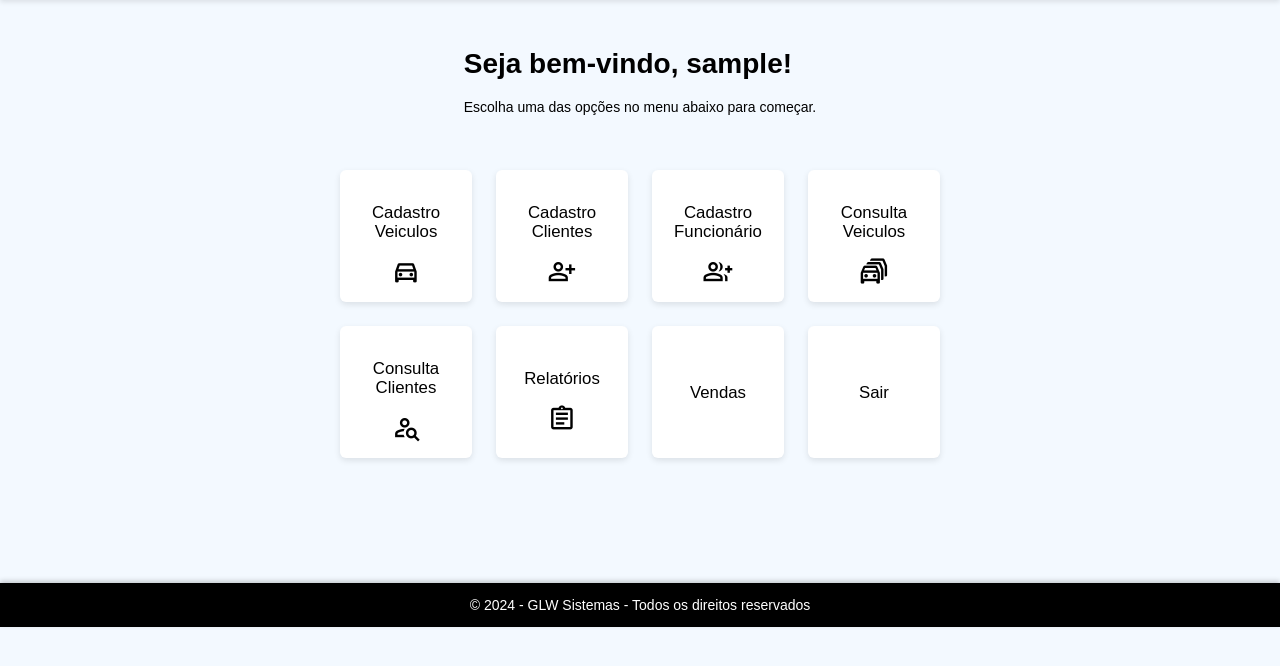
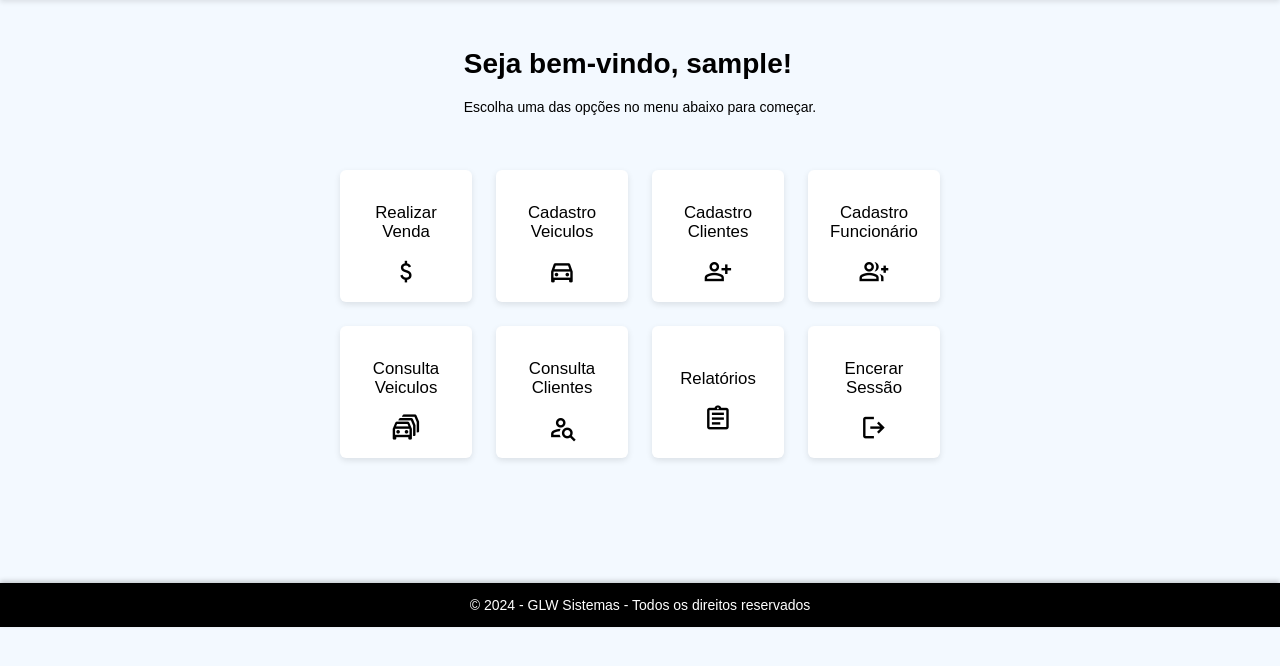
Before and after one commit to ga6rielsilva/Concessionaria, a Python web app: template Concessionaria/templates/index.html in a window 1280 px wide. Shown: the part 115-781 px from the top of the page. Run offline with Jinja, Linux system fonts and the light colour scheme; the template is opened without the code that fills it: most values are stand-ins (such as "Sample title", 1, 10 or a date in 2020).

Commit message:
Adiciona opção de realizar venda e encerar sessão no menu da homepage

```diff
--- a/Concessionaria/templates/index.html
+++ b/Concessionaria/templates/index.html
@@ -67,35 +67,37 @@
                 <p>Escolha uma das opções no menu abaixo para começar.</p>
             </div>
             <div class="main-menu">
+                <a href="{{ url_for('sale') }}" class="menu-item">
+                    <p>Realizar Venda</p>
+                    <i class="material-symbols-outlined menu-icon">attach_money</i>
+                </a>
                 <a href="{{ url_for('vehicle_register') }}" class="menu-item">
-                    <p>Cadastro <br> Veiculos</p>
-                    <i class="material-symbols-outlined">directions_car</i>
+                    <p>Cadastro Veiculos</p>
+                    <i class="material-symbols-outlined menu-icon">directions_car</i>
                 </a>
                 <a href="{{ url_for('customer_register') }}" class="menu-item">
-                    <p>Cadastro <br> Clientes</p>
+                    <p>Cadastro Clientes</p>
                     <i class="material-symbols-outlined menu-icon">person_add</i>
                 </a>
                 <a href="{{ url_for('employee_register') }}" class="menu-item">
-                    <p>Cadastro <br>Funcionário</p>
-                    <i class="material-symbols-outlined">group_add</i>
+                    <p>Cadastro Funcionário</p>
+                    <i class="material-symbols-outlined menu-icon">group_add</i>
                 </a>
                 <a href="{{ url_for('vehicle_search') }}" class="menu-item">
-                    <p>Consulta <br> Veiculos</p>
+                    <p>Consulta Veiculos</p>
                     <i class="material-symbols-outlined menu-icon">traffic_jam</i>
                 </a>
                 <a href="{{ url_for('customer_search') }}" class="menu-item">
-                    <p>Consulta <br> Clientes</p>
+                    <p>Consulta Clientes</p>
                     <i class="material-symbols-outlined menu-icon">person_search</i>
                 </a>
                 <a href="{{ url_for('reports') }}" class="menu-item">
                     <p>Relatórios</p>
                     <i class="material-symbols-outlined menu-icon">assignment</i>
                 </a>
-                <a href="{{ url_for('sale') }}" class="menu-item">
-                    <p>Vendas</p>
-                </a>
-                <a class="menu-item">
-                    <p>Sair</p>
+                <a href="{{ url_for('logout') }}" class="menu-item">
+                    <p>Encerar Sessão</p>
+                    <i class="material-symbols-outlined menu-icon">logout</i>
                 </a>
             </div>
     </main>
```
